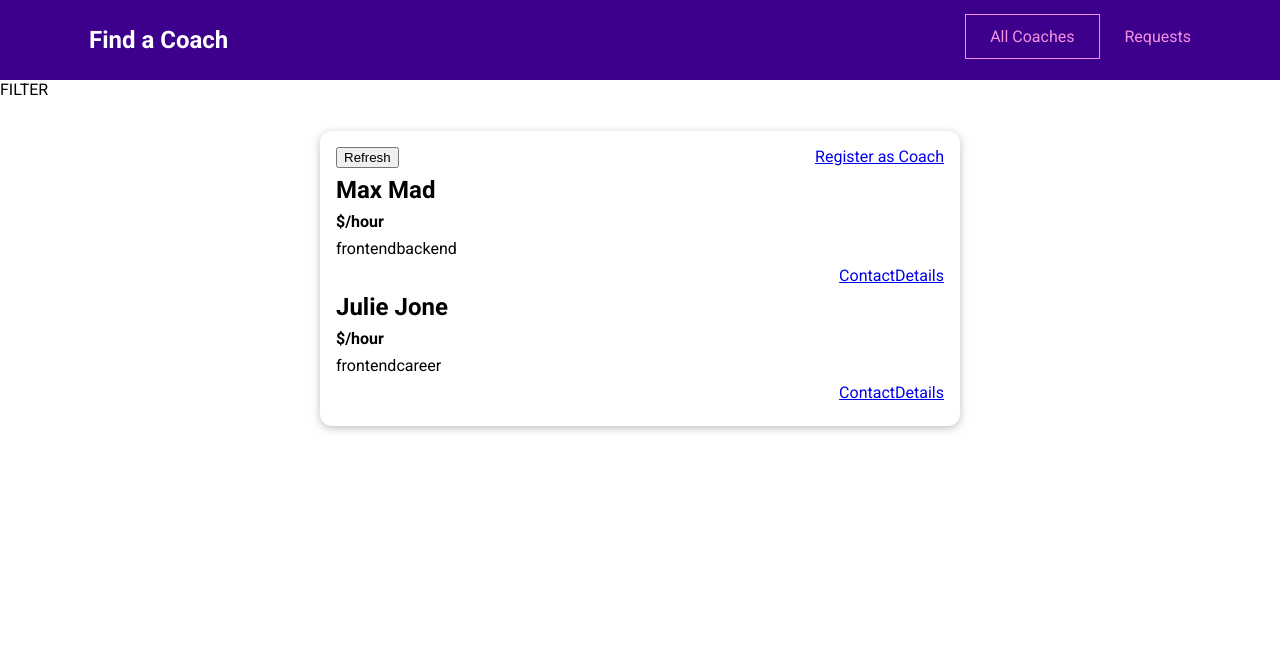
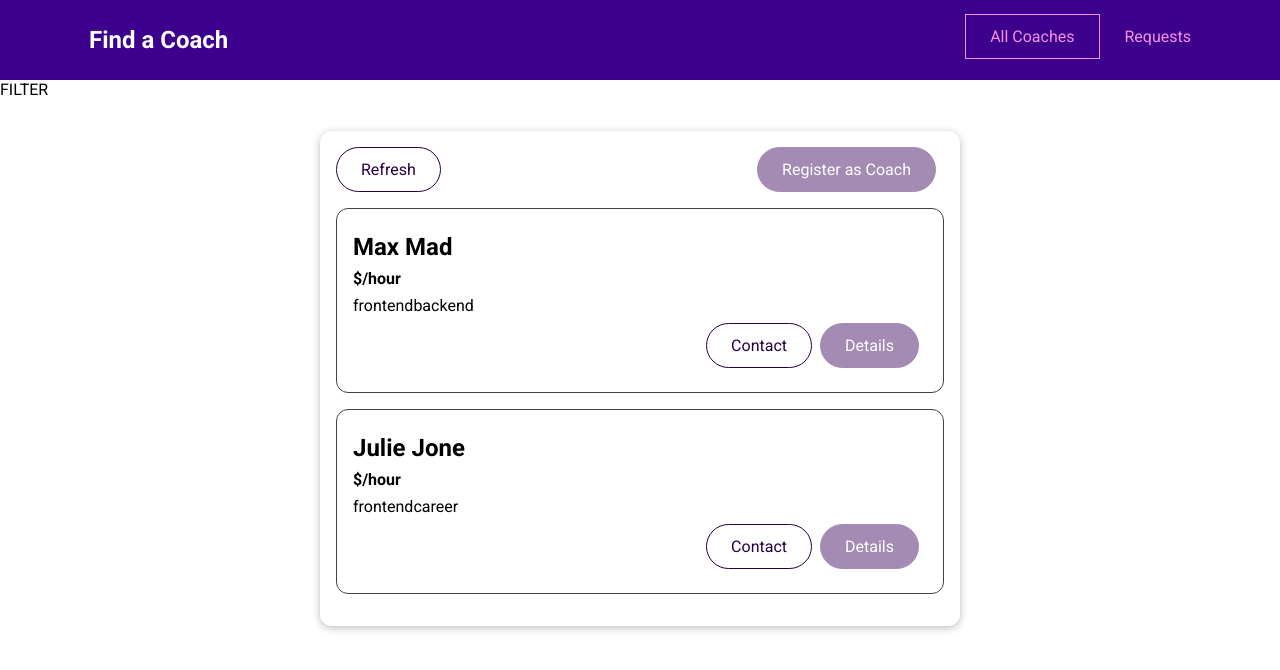
Before and after one commit to sidneyfranciscodev/find-a-coach-vue, a Vue app: page /coaches in a window 1280 px wide. Shown: the top 670 px of the page. Built offline with nearby package versions, Linux system fonts and the light colour scheme.

Commit message:
add base-button to CoachesList.vue & CoachItem.vue

```diff
--- a/src/components/coaches/CoachItem.vue
+++ b/src/components/coaches/CoachItem.vue
@@ -6,8 +6,8 @@
       <span v-for="area in areas" :key="area">{{ area }}</span>
     </div>
     <div class="actions">
-      <router-link :to="contactLink">Contact</router-link>
-      <router-link :to="detailsLink">Details</router-link>
+      <base-button link mode="outline" :to="contactLink">Contact</base-button>
+      <base-button link :to="detailsLink">Details</base-button>
     </div>
   </li>
 </template>
@@ -26,6 +26,11 @@ const detailsLink = computed(() => route.path + '/' + props.id);
 
 <style lang="scss" scoped>
 li {
+  margin: 1rem 0;
+  border: 1px solid #424242;
+  border-radius: 12px;
+  padding: 1rem;
+
   h3 {
     font-size: 1.5rem;
   }
--- a/src/pages/coaches/CoachesList.vue
+++ b/src/pages/coaches/CoachesList.vue
@@ -3,8 +3,8 @@
   <section>
     <base-card>
       <div class="controls">
-        <button>Refresh</button>
-        <router-link to="/register">Register as Coach</router-link>
+        <base-button mode="outline">Refresh</base-button>
+        <base-button link to="/register">Register as Coach</base-button>
       </div>
       <ul v-if="hasCoaches">
         <coach-item v-for="coach in filteredCoaches" :key="coach.id"
@@ -30,7 +30,7 @@ const filteredCoaches = computed(() => store.allCoaches);
 const hasCoaches = computed(() => store.hasCoaches);
 </script>
 
-<style scoped>
+<style lang="scss" scoped>
 .controls {
   display: flex;
   justify-content: space-between;
```
